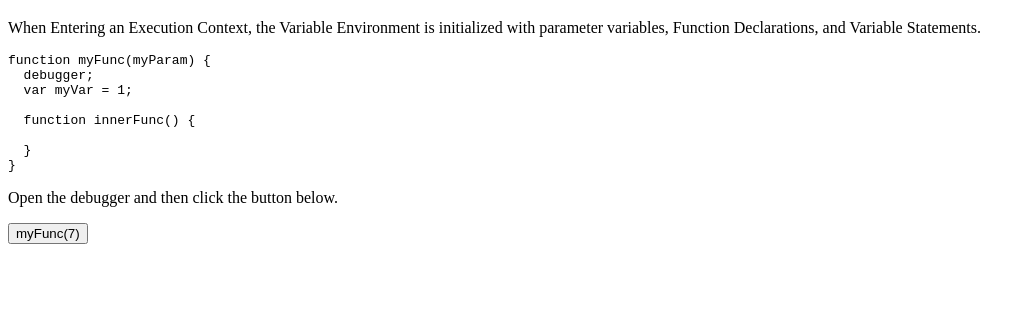
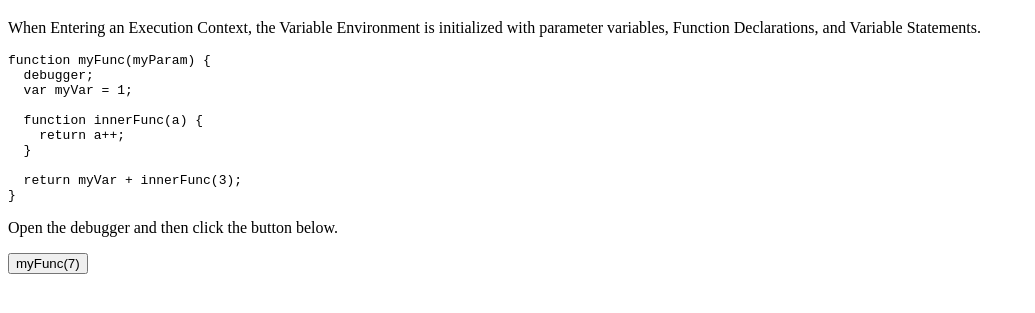
Before and after one commit to GarrettS/jsclass, a plain HTML site: page debugging/debugger.html in a window 1280 px wide. Both pictures are taken after a click on the button "myFunc(7)". Shown: the part 61-374 px from the top of the page, without its empty margins (0-1035 px from the left). Drawn offline with Linux system fonts and the light colour scheme.

Commit message:
debugger example

```diff
--- a/debugging/debugger.html
+++ b/debugging/debugger.html
@@ -15,9 +15,11 @@ function myFunc(myParam) {
   debugger;
   var myVar = 1;
 
-  function innerFunc() {
+  function innerFunc(a) {
+    return a++;
+  }
 
-  }
+  return myVar + innerFunc(3);
 }
 </pre>
 
@@ -26,9 +28,11 @@ function myFunc(myParam) {
   debugger;
   var myVar = 1;
 
-  function innerFunc() {
+  function innerFunc(a) {
+    return a++;
+  }
 
-  }
+  return myVar + innerFunc(3);
 }
 </script>
 <p>Open the debugger and then click the button below.</p>
```
